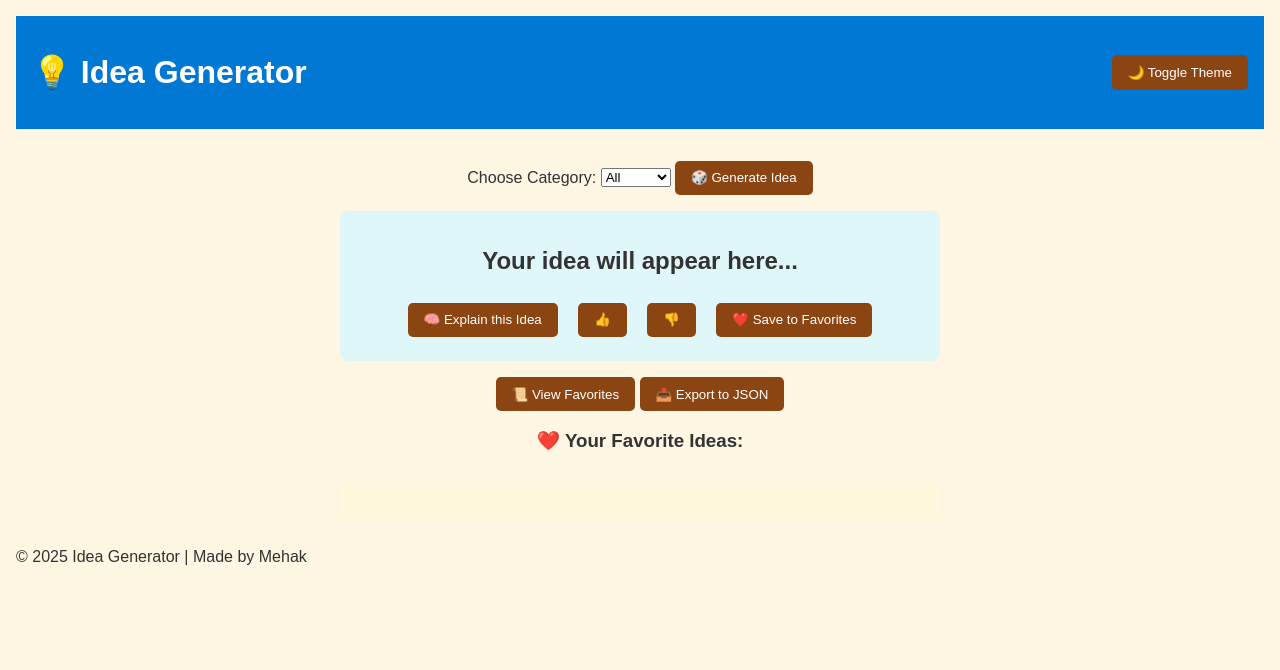
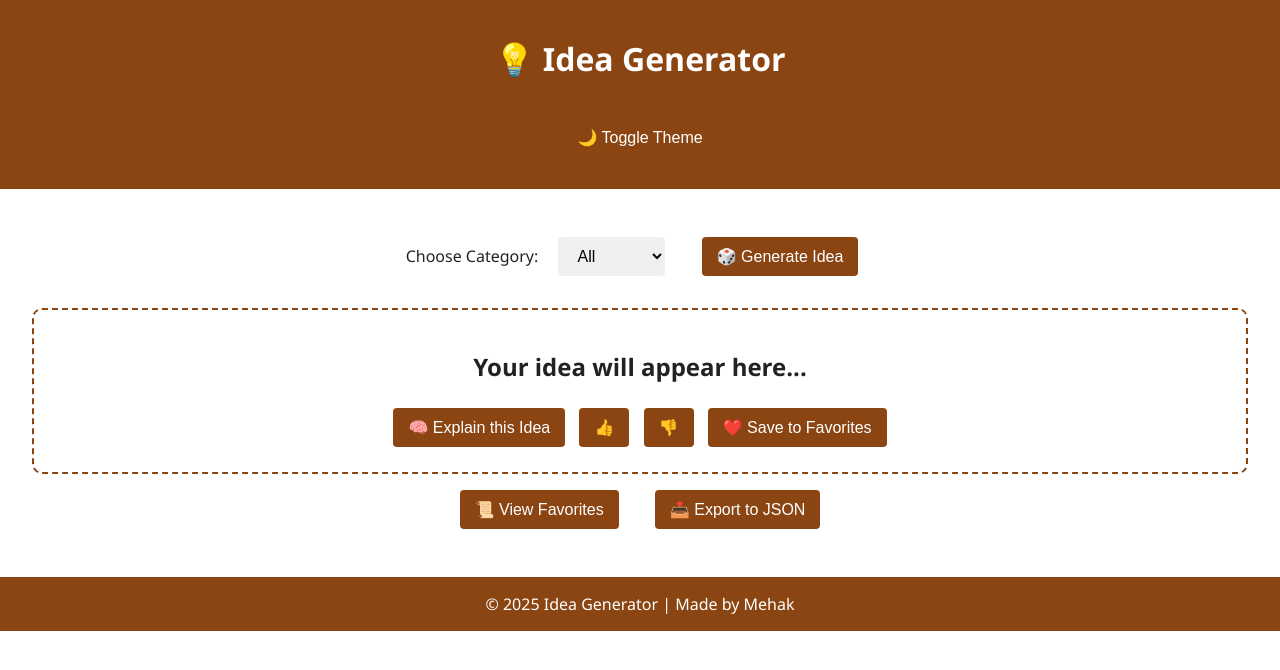
Before and after one commit to mehak-glitch/Idea-Generator-Tool, a plain HTML site: page index.html in a window 1280 px wide. Drawn offline with Linux system fonts and the light colour scheme.

Commit message:
style.css

```diff
--- a/style.css
+++ b/style.css
@@ -1,67 +1,84 @@
-body {
-  font-family: Arial, sans-serif;
-  background-color: #fdf6e3;
-  color: #333;
-  margin: 0;
-  padding: 1rem;
-  transition: background 0.3s, color 0.3s;
+:root {
+  --bg: #fff;
+  --text: #222;
+  --accent: #8b4513;
 }
 
-body.dark {
-  background-color: #121212;
-  color: #f1f1f1;
+body.dark-mode {
+  --bg: #1e1e1e;
+  --text: #f1f1f1;
+  --accent: #ffa500;
 }
 
-header {
-  display: flex;
-  justify-content: space-between;
-  align-items: center;
-  background: #0078d4;
+body {
+  font-family: 'Segoe UI', sans-serif;
+  background-color: var(--bg);
+  color: var(--text);
+  margin: 0;
+  padding: 0;
+  transition: all 0.4s ease;
+}
+
+header, footer {
+  background-color: var(--accent);
   color: white;
+  text-align: center;
   padding: 1rem;
 }
 
 main {
-  max-width: 600px;
-  margin: 2rem auto;
+  padding: 2rem;
   text-align: center;
 }
 
+select, button {
+  margin: 1rem;
+  padding: 10px 15px;
+  font-size: 1rem;
+  border: none;
+  border-radius: 4px;
+}
+
+button {
+  background-color: var(--accent);
+  color: white;
+  cursor: pointer;
+  transition: 0.3s;
+}
+
+button:hover {
+  background-color: darkorange;
+}
+
 #idea-box {
-  margin: 1rem auto;
-  padding: 1rem;
-  background: #e0f7fa;
-  border-radius: 8px;
-  min-height: 60px;
-  transition: all 0.5s;
+  border: 2px dashed var(--accent);
+  padding: 20px;
+  margin-top: 1rem;
+  min-height: 120px;
+  border-radius: 10px;
+  animation: fadeIn 0.5s ease-in-out;
+}
+
+#idea-explanation {
+  font-style: italic;
+  color: var(--text);
 }
 
 .actions button {
-  margin: 0.5rem;
+  margin: 5px;
 }
 
-#favorites {
-  margin-top: 2rem;
-  padding: 1rem;
-  background: #fff8dc;
-  border-radius: 5px;
+.hidden {
+  display: none;
 }
 
-button {
-  background-color: #8b4513;
-  color: white;
-  border: none;
-  padding: 0.6rem 1rem;
-  border-radius: 5px;
-  cursor: pointer;
+ul {
+  list-style-type: none;
+  padding: 0;
 }
 
-button:hover {
-  background-color: #a0522d;
-}
-
-.animated {
-  animation: fadeIn 0.5s ease-in;
+li {
+  margin: 5px 0;
 }
 
 @keyframes fadeIn {
```
